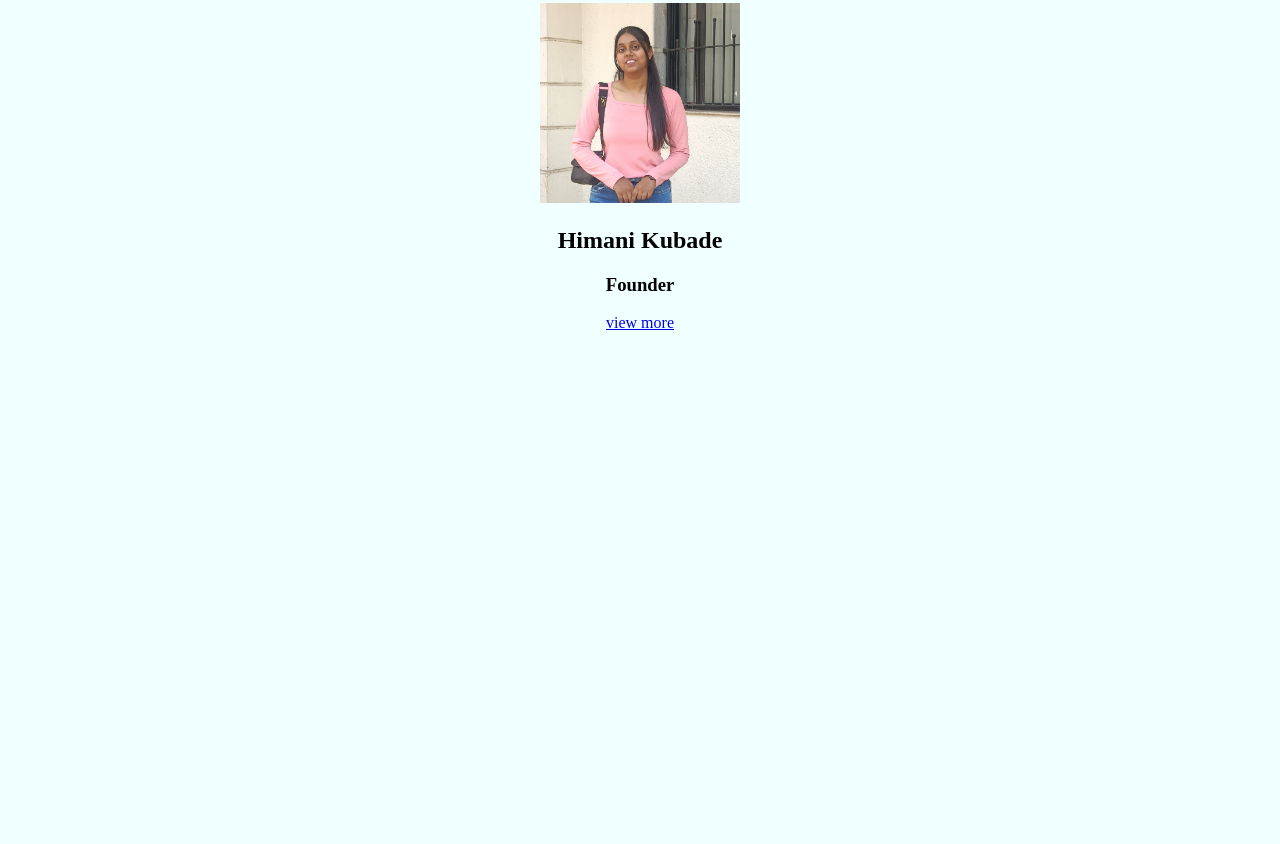
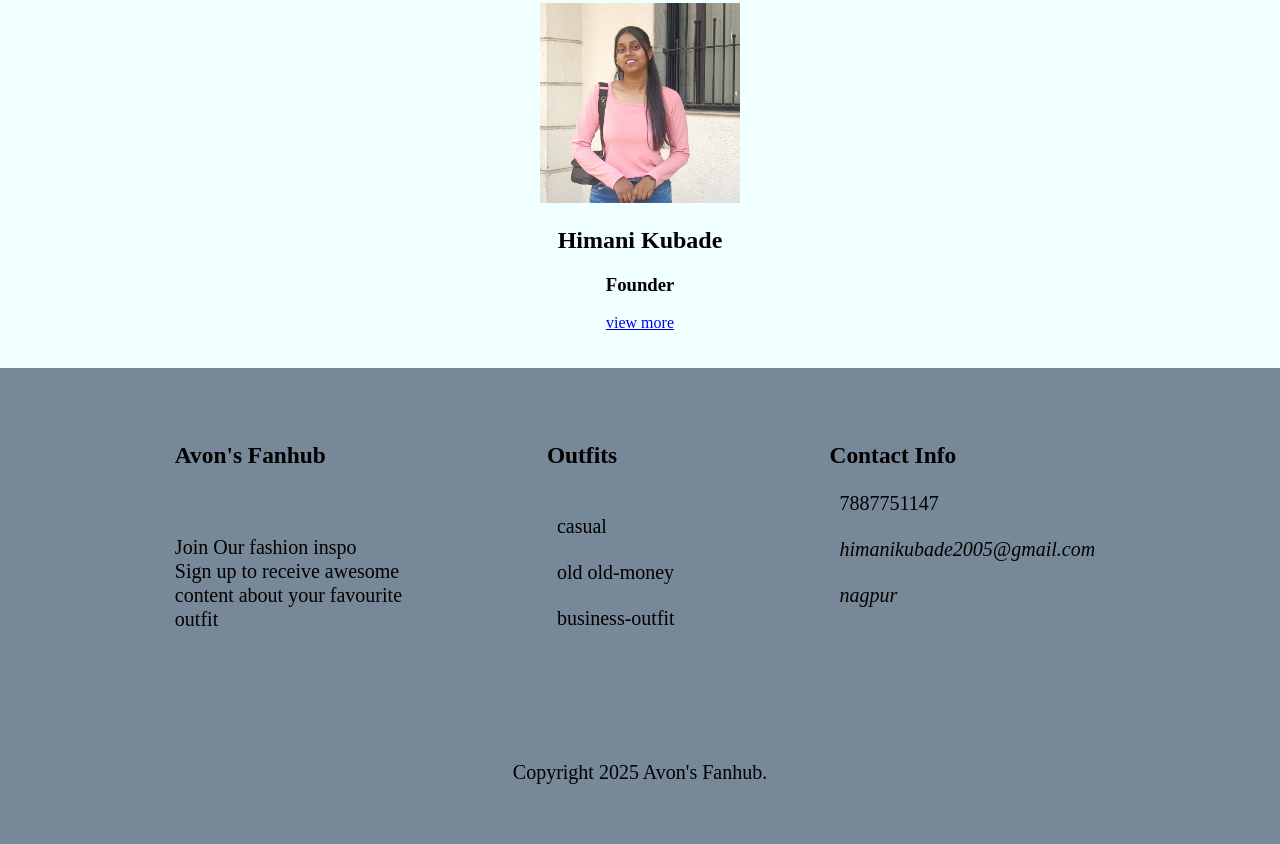
Before and after one commit to Himanikubade09/Assignment-_16, a plain HTML site: page index.html in a window 1280 px wide. Shown: the part 593-1437 px from the top of the page. Before the commit the page ends 961 px from the top, so only its background shows below. Drawn offline with Linux system fonts and the light colour scheme.

Commit message:
footer added

```diff
--- a/css/style.css
+++ b/css/style.css
@@ -82,3 +82,41 @@ h3{
     text-align: center;
     gap: 50%;
 }
+.end-menu {
+    background-color: lightslategray;
+    color: black;
+    width: 100%;
+    display: flex;
+    flex-wrap: wrap;
+    padding: 40px;
+    font-size: 20px;
+    justify-content: space-evenly;
+    align-items: flex-start;
+    box-sizing: border-box;
+}
+
+.sub-menu {
+    padding: 0%;
+    margin: 10px;
+}
+
+.links {
+    text-decoration: none;
+    color: black;
+    font-size: 20px;
+    font-weight: normal;
+    padding: 10px;
+    display: block;
+}
+.sub-menu i{
+    display: inline;
+}
+.sub-menu a{
+    display: inline;
+}
+.sub-menu p {
+    line-height: 24px;
+}
+.sub-menu span{
+    display: inline;
+}
--- a/index.html
+++ b/index.html
@@ -50,6 +50,38 @@
         </div>
         <br><br>
         </div>
+        <footer>
+            <div class="end-menu">
+              <div class="sub-menu">
+                      <h3>Avon's Fanhub</h3>
+                      <br>
+                      <p>Join Our fashion inspo<br>
+                      Sign up to receive awesome<br>
+                      content about your favourite<br>
+                      outfit</p>
+
+
+              </div>
+              <div class="sub-menu">
+                  <h3>Outfits</h3>
+           <br>
+                  <a class="links" href="./pages/casual.html">casual</a><br><br>
+                  <a class="links" href="./pages/old-money.html">old old-money</a><br><br>
+                  <a class="links" href="./pages/business.html">business-outfit</a>
+              </div>
+              <div class="sub-menu">
+                  <h3>Contact Info</h3>
+                  <i class="fa-solid fa-phone"></i><a  class="links" href="tel;7887751147">7887751147</a><br><br>
+                  <i class="fa-solid fa-envelope"><a  class="links" href="mailto:uddhavs26@gmail.com">himanikubade2005@gmail.com</a> </i><br><br>
+                  <i class="fa-solid fa-location-dot"><span class="links">nagpur</span></i>
+              </div>
+          </div>
+          <div class="end-menu">
+             <p>
+              Copyright 2025 Avon's Fanhub.
+             </p>
+          </div>
+          </footer>
     </div>
 </body>
 </html>
```
